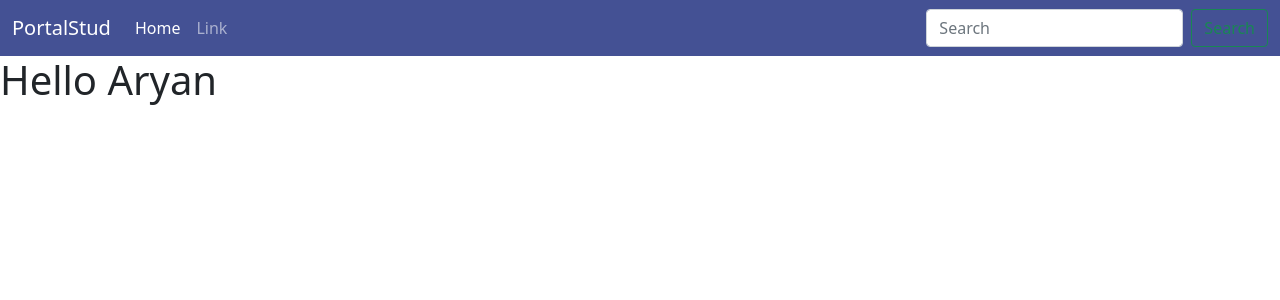
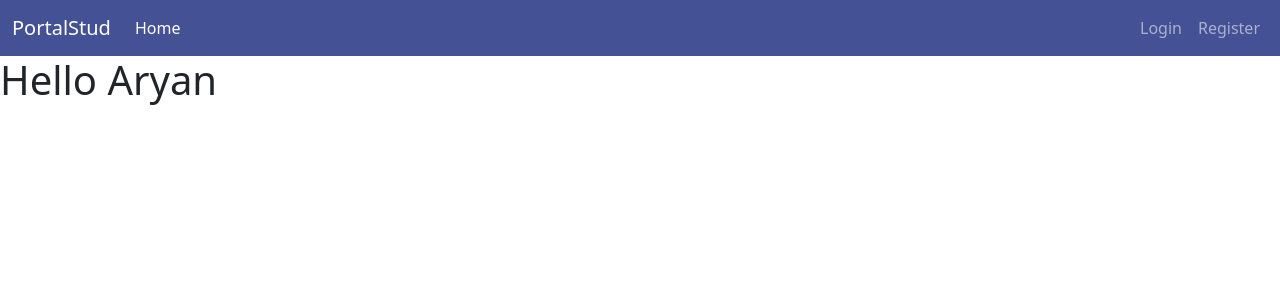
Before and after one commit to Aryan-ki-codepanti/portalStud, a Django app: page / in a window 1280 px wide. Shown: the top 300 px of the page. Run offline with Django 3.2, Linux system fonts and the light colour scheme; some libraries are stand-ins or nearby versions.

Commit message:
Added Logout URL and conditional links in navbar

```diff
--- a/base/urls.py
+++ b/base/urls.py
@@ -2,5 +2,7 @@ from django.urls import path
 from . import views
 
 urlpatterns = [
-    path("" , views.home , name="Home")
+    path("" , views.home , name="Home") ,
+    path("/logout" , views.logout_student , name="Logout")
+
 ]
--- a/base/views.py
+++ b/base/views.py
@@ -1,5 +1,7 @@
-from django.shortcuts import render
+from django.shortcuts import redirect, render
 from .models import User , MarkSheet
+from django.contrib.auth import login , logout , authenticate
+from django.contrib.auth.decorators import login_required
 
 # Create your views here.
 
@@ -9,3 +11,8 @@ def home(request):
 
     }
     return render(request , "base/home.html" , context)
+
+@login_required(login_url="/login")
+def logout_student(request):
+    logout(request)
+    return redirect("Home")
--- a/templates/components/navbar.html
+++ b/templates/components/navbar.html
@@ -19,20 +19,36 @@
                         >Home</a
                     >
                 </li>
-                <li class="nav-item">
-                    <a class="nav-link" href="#">Link</a>
-                </li>
+
             </ul>
             <form class="d-flex">
-                <input
-                    class="form-control me-2"
-                    type="search"
-                    placeholder="Search"
-                    aria-label="Search"
-                />
-                <button class="btn btn-outline-success" type="submit">
-                    Search
-                </button>
+                <ul class="navbar-nav me-auto mb-2 mb-lg-0">
+                    {% if request.user.is_authenticated %}
+                        <li class="nav-item">
+                            <a class="nav-link" aria-current="page" href="#">
+                                @{{ user.username }}
+                            </a>
+                        </li>
+                        <li class="nav-item">
+                            <a class="nav-link" aria-current="page" href="{% url 'Logout' %}">
+                                Logout
+                            </a>
+                        </li>
+                    {% else %}
+                        <li class="nav-item">
+                            <a class="nav-link" aria-current="page" href="#">
+                                Login
+                            </a>
+                        </li>
+                        <li class="nav-item">
+                            <a class="nav-link" aria-current="page" href="#">
+                                Register
+                            </a>
+                        </li>
+
+                    {% endif %}
+                </ul>
+
             </form>
         </div>
     </div>
```
Also changed, not shown: db.sqlite3.
